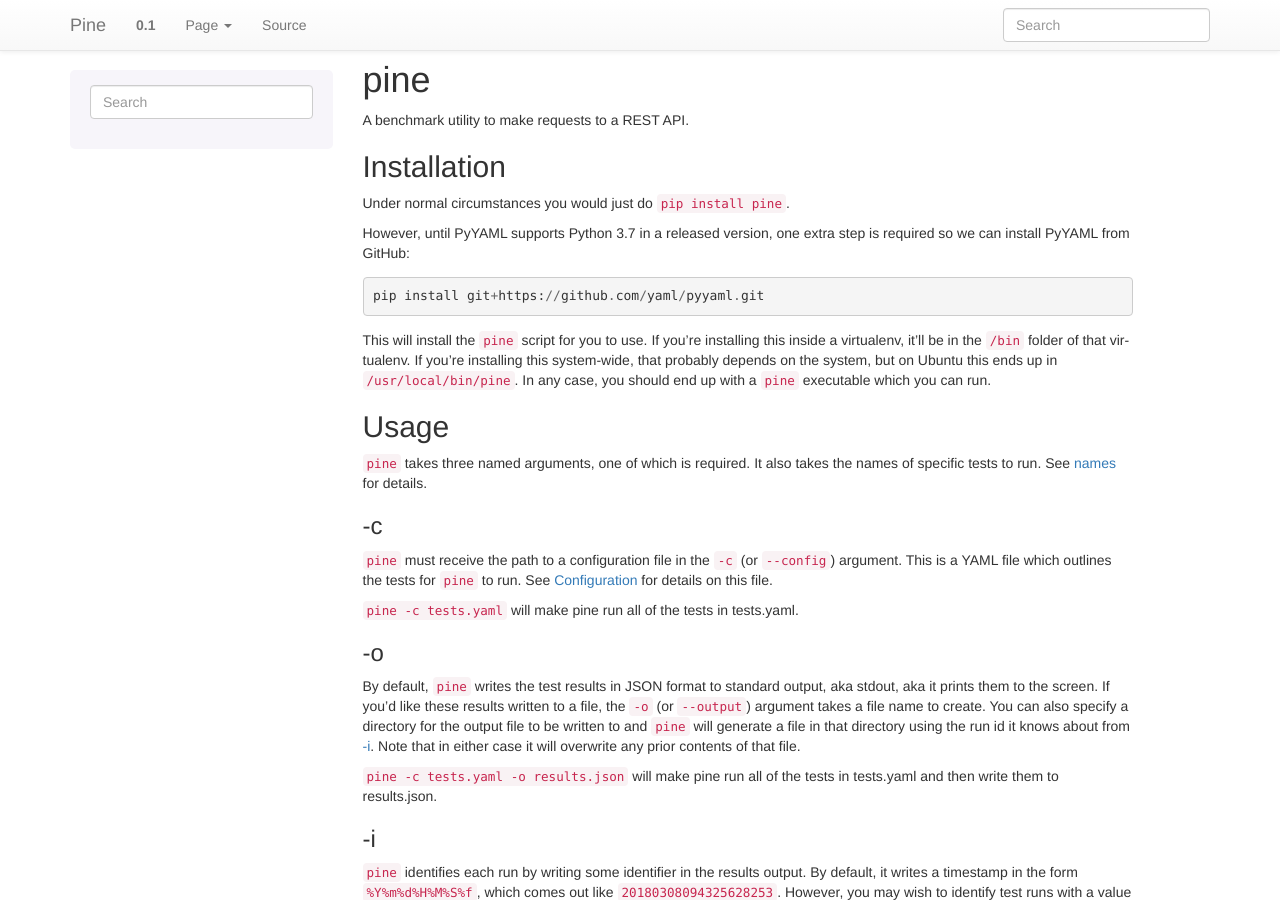
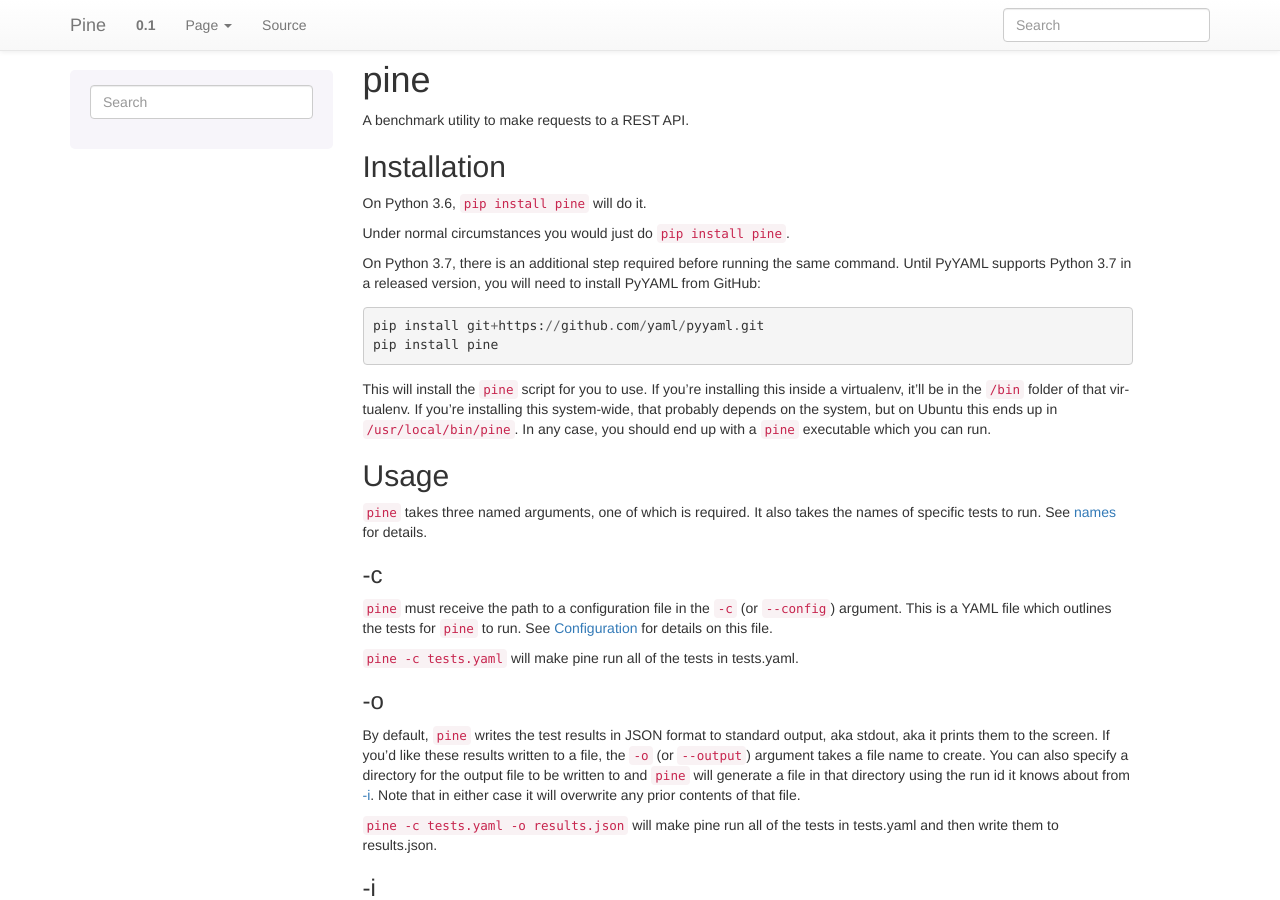
Before and after one commit to briancurtin/pine, a Sphinx documentation site: the page built from docs/source/index.rst, in a window 1280 px wide and 900 px high. Built offline with Sphinx 7.4.7, drawn with Linux system fonts in a browser that asks for light colours.

Commit message:
Support Python 3.6 (#10)
* Support Python 3.6

dataclasses are available as a PyPI package for 3.6, so use them instead
of expecting people to run this on 3.7 (which is currently only at Beta
3).

This restructures some of the setup.py and requirements.txt handling to
get this done right.

```diff
--- a/docs/source/index.rst
+++ b/docs/source/index.rst
@@ -6,12 +6,16 @@
 Installation
 ************
 
+On Python 3.6, ``pip install pine`` will do it.
+
 Under normal circumstances you would just do ``pip install pine``.
 
-However, until PyYAML supports Python 3.7 in a released version, one
-extra step is required so we can install PyYAML from GitHub::
+On Python 3.7, there is an additional step required before running the
+same command. Until PyYAML supports Python 3.7 in a released version,
+you will need to install PyYAML from GitHub::
 
     pip install git+https://github.com/yaml/pyyaml.git
+    pip install pine
 
 This will install the ``pine`` script for you to use. If you're installing
 this inside a virtualenv, it'll be in the ``/bin`` folder of that virtualenv.
--- a/requirements.txt
+++ b/requirements.txt
@@ -1,5 +1,3 @@
-aiohttp>=3.0
-certifi>=2018.1.18
 # pyyaml>=3.12 # No released version works with 3.7 yet.
 # See https://github.com/yaml/pyyaml/issues/126
 -e git+https://github.com/yaml/pyyaml.git#egg=pyyaml
```
Also changed, not shown: README.rst (+5 -8 lines), setup.py (+10 -6 lines), .travis.yml, 1 other file.
